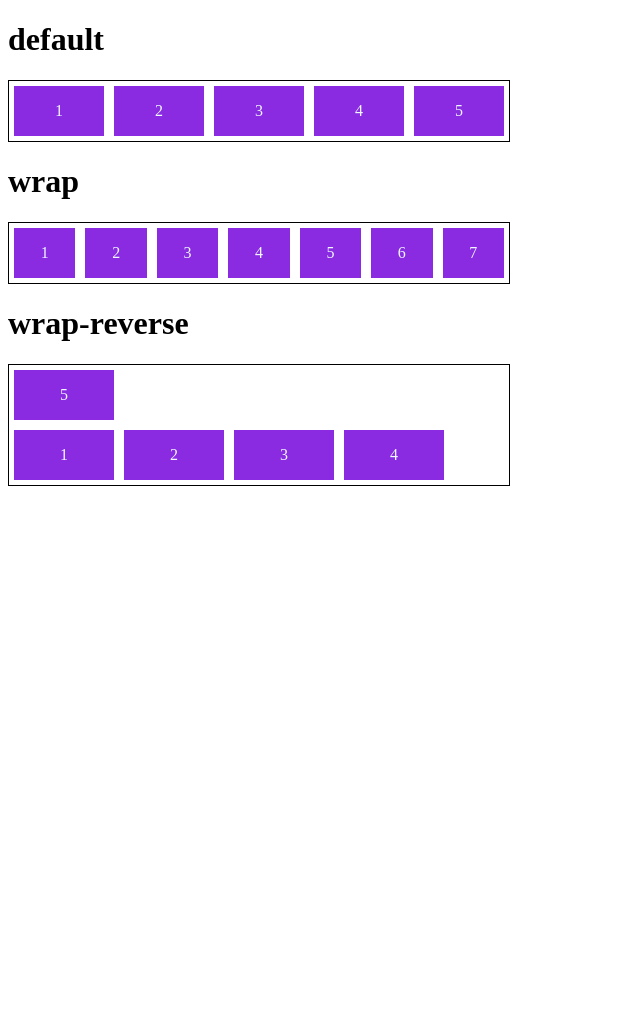
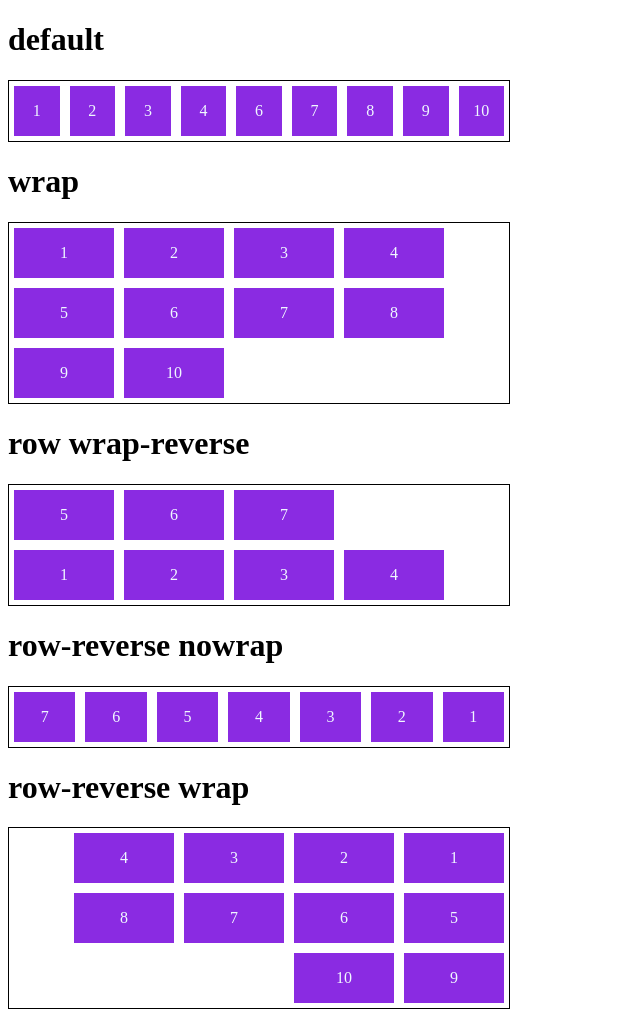
Before and after one commit to RafaelPsouzaa/bootCamp-Spread-Fullstack-Developer, a plain HTML site: page flex-flow/html/index.html in a window 1280 px wide. Shown: the whole page, without its empty margins (0-640 px from the left). Before the commit the page ends 800 px from the top, so only its background shows below. Drawn offline with Linux system fonts and the light colour scheme.

Commit message:
flex flow finish

```diff
--- a/flex-flow/css/style.css
+++ b/flex-flow/css/style.css
@@ -9,13 +9,16 @@
     flex-flow: row nowrap;
 }
 .wrap{
-    flex-wrap: row wrap;
+    flex-flow: row wrap;
 }
 .wrap-reverse{
     flex-flow: row wrap-reverse;
 }
 .r-nowrap{
     flex-flow:row-reverse nowrap;
+}
+.r-wrap{
+    flex-flow: row-reverse wrap;
 }
 
 .item{
--- a/flex-flow/html/index.html
+++ b/flex-flow/html/index.html
@@ -14,7 +14,11 @@
         <div class="item">2</div>
         <div class="item">3</div>
         <div class="item">4</div>
-        <div class="item">5</div>
+        <div class="item">6</div>
+        <div class="item">7</div>
+        <div class="item">8</div>
+        <div class="item">9</div>
+        <div class="item">10</div>
     </div>
     <h1>wrap</h1>
     <div class="flex-container wrap">
@@ -25,14 +29,45 @@
         <div class="item">5</div>
         <div class="item">6</div>
         <div class="item">7</div>
+        <div class="item">8</div>
+        <div class="item">9</div>
+        <div class="item">10</div>
+
     </div>
-    <h1>wrap-reverse</h1>
+    <h1>row wrap-reverse</h1>
     <div class="flex-container wrap-reverse">
         <div class="item">1</div>
         <div class="item">2</div>
         <div class="item">3</div>
         <div class="item">4</div>
         <div class="item">5</div>
+        <div class="item">6</div>
+        <div class="item">7</div>
     </div>
+    <h1>row-reverse nowrap</h1>
+    <div class="flex-container r-nowrap">
+        <div class="item">1</div>
+        <div class="item">2</div>
+        <div class="item">3</div>
+        <div class="item">4</div>
+        <div class="item">5</div>
+        <div class="item">6</div>
+        <div class="item">7</div>
+    </div>
+
+    <h1>row-reverse wrap</h1>
+    <div class="flex-container r-wrap">
+        <div class="item">1</div>
+        <div class="item">2</div>
+        <div class="item">3</div>
+        <div class="item">4</div>
+        <div class="item">5</div>
+        <div class="item">6</div>
+        <div class="item">7</div>
+        <div class="item">8</div>
+        <div class="item">9</div>
+        <div class="item">10</div>
+    </div>
+
 </body>
 </html>
```
